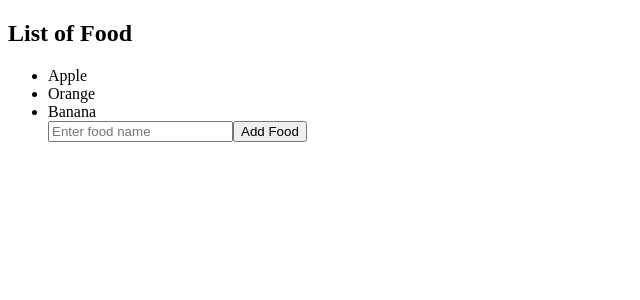
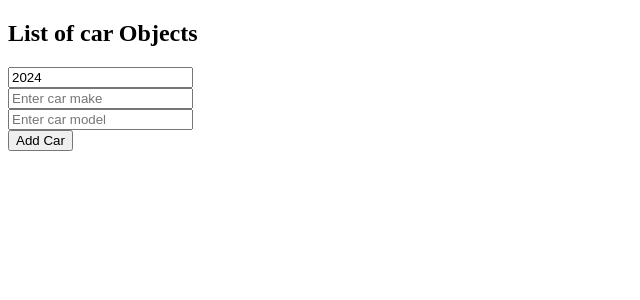
Before and after one commit to Alejandrocsdev/reactPractice, a React (Vite) app: page / in a window 1280 px wide. Shown: the top 300 px of the page, without its empty margins (0-640 px from the left). Built offline with nearby package versions, Linux system fonts and the light colour scheme.

Commit message:
practice 14

```diff
--- /dev/null
+++ b/src/14/App.jsx
@@ -0,0 +1,10 @@
+import MyComponent from './MyComponent.jsx'
+function App() {
+  return (
+    <>
+      <MyComponent />
+    </>
+  )
+}
+
+export default App
--- /dev/null
+++ b/src/14/MyComponent.jsx
@@ -0,0 +1,58 @@
+import React, { useState } from 'react'
+
+function MyComponent() {
+  const [cars, setCars] = useState([])
+  const [carYear, setCarYear] = useState(new Date().getFullYear())
+  const [carMake, setCarMake] = useState('')
+  const [carModel, setCarModel] = useState('')
+
+  function handleAddCar() {
+    const newCar = { year: carYear, make: carMake, model: carModel }
+    setCars((prevCars) => [...prevCars, newCar])
+    setCarMake('')
+    setCarModel('')
+  }
+
+  function handleRemoveCar(index) {
+    setCars((prevCars) => prevCars.filter((_, i) => i !== index))
+  }
+
+  function handleYearChange(e) {
+    setCarYear(e.target.value)
+  }
+
+  function handleMakeChange(e) {
+    setCarMake(e.target.value)
+  }
+
+  function handleModelChange(e) {
+    setCarModel(e.target.value)
+  }
+
+  return (
+    <div>
+      <h2>List of car Objects</h2>
+      <ul>
+        {cars.map((car, index) => (
+          <li key={index} onClick={() => handleRemoveCar(index)}>
+            {car.year} {car.make} {car.model}
+          </li>
+        ))}
+      </ul>
+      <input type="number" value={carYear} onChange={handleYearChange} />
+      <br />
+      <input type="text" value={carMake} onChange={handleMakeChange} placeholder="Enter car make" />
+      <br />
+      <input
+        type="text"
+        value={carModel}
+        onChange={handleModelChange}
+        placeholder="Enter car model"
+      />
+      <br />
+      <button onClick={handleAddCar}>Add Car</button>
+    </div>
+  )
+}
+
+export default MyComponent
--- a/src/main.jsx
+++ b/src/main.jsx
@@ -1,6 +1,6 @@
 import React from 'react'
 import ReactDOM from 'react-dom/client'
-import App from './13/App.jsx'
+import App from './14/App.jsx'
 import './index.css'
 
 ReactDOM.createRoot(document.getElementById('root')).render(
```
Also changed, not shown: src/note.txt.
